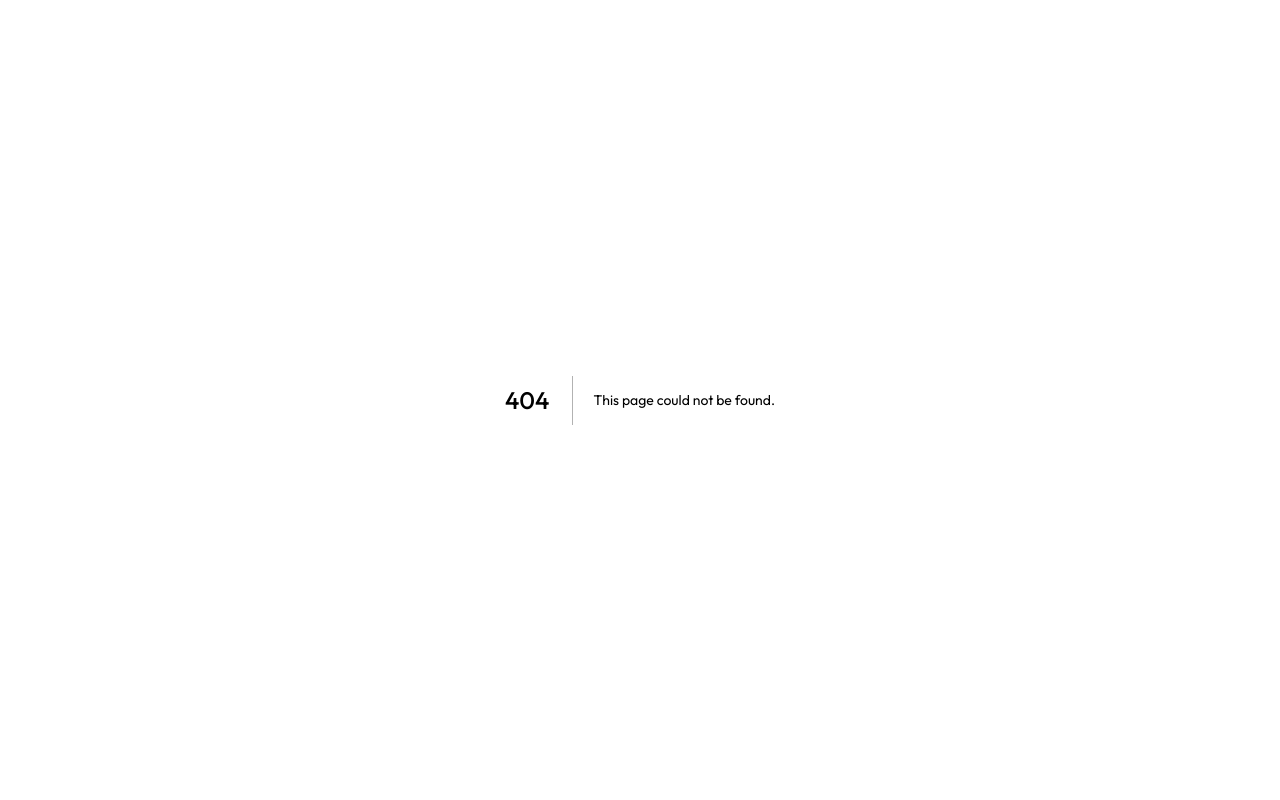
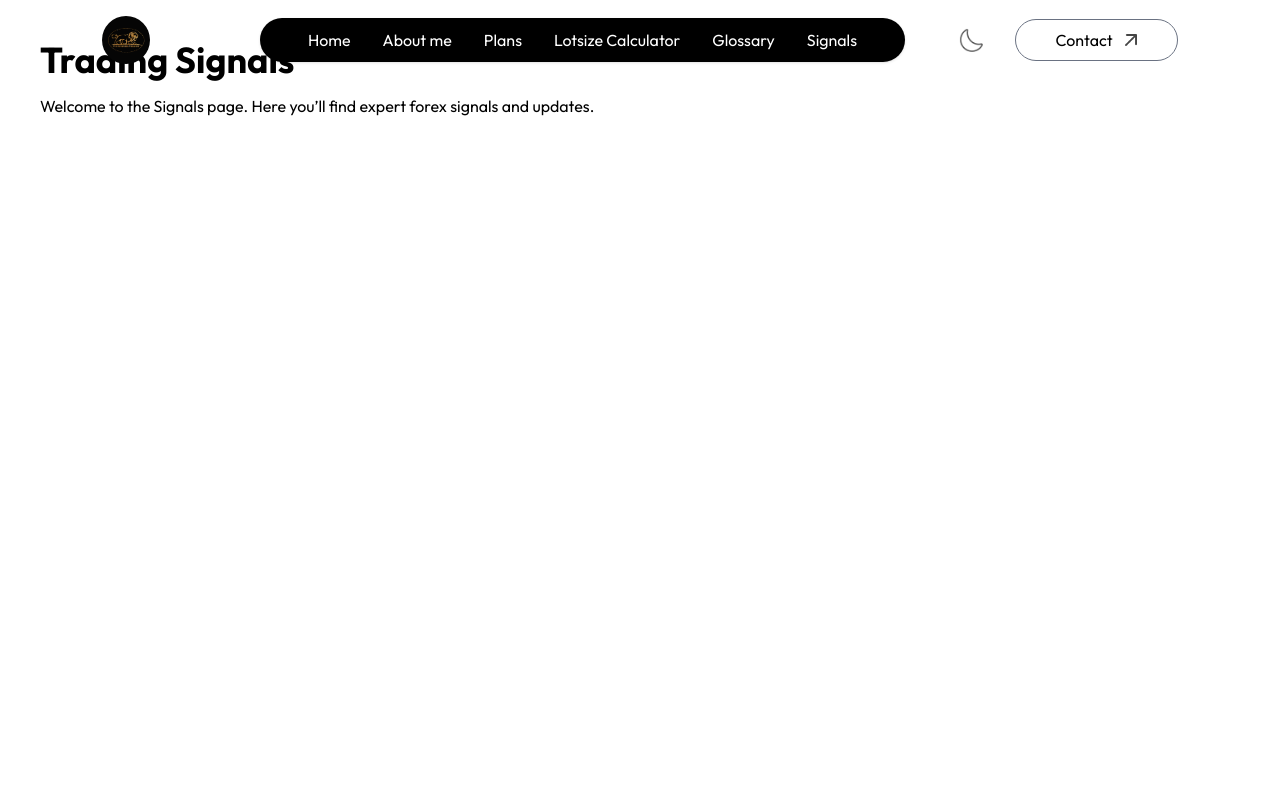
Before and after one commit to EQuarcoo/nextappdeploy, a Next.js app: page /signals in a window 1280 px wide. Before the commit this address had no page. Shown: the top 800 px of the page. Built offline with nearby package versions, Linux system fonts and the light colour scheme; a web font is replaced by a local one.

Commit message:
Update layouts

```diff
--- a/app/components/About.jsx
+++ b/app/components/About.jsx
@@ -24,7 +24,7 @@ He is a dedicated mentor, passionate about guiding individuals on their transfor
  </p>
       <div className="flex justify-center">
   <a
-    href="https://t.me/Karkaah1"
+    href="https://t.me/forexjesus01"
     target="_blank"
     rel="noopener noreferrer"
   >
--- a/app/components/Header.jsx
+++ b/app/components/Header.jsx
@@ -46,7 +46,7 @@ const Header = () => {
 
 
         <h1 className="text-3xl sm:text-6xl lg:text-[66px] font-Ovo">
-          Make money from the 7 Trillion Plus dollar market
+          Make money from the 6 Trillion Plus dollar market
         </h1>
         <p className="max-w-2xl mx-auto font-Ovo">
           Discover the secret strategies of everyday people who are transforming modest investments into substantial fortunes from the biggest financial market of over 6 trillion dollars.
--- a/app/components/Hero.jsx
+++ b/app/components/Hero.jsx
@@ -1,6 +1,43 @@
-import React from 'react'
+import React, { useState } from 'react';
 
 const Hero = () => {
+  const [modalOpen, setModalOpen] = useState(false);
+  const [selectedPackage, setSelectedPackage] = useState(null);
+
+  const packages = [
+    {
+      id: 'beginner',
+      title: 'Beginner Package',
+      price: '100 GHS',
+      features: ['Basic signals', 'Intro to Forex', 'Community support'],
+      paymentLink: 'https://paymentlink.com/beginner',
+    },
+    {
+      id: 'intermediate',
+      title: 'Intermediate Package',
+      price: '300 GHS',
+      features: ['All Beginner features', 'Advanced signals', 'Weekly webinars'],
+      paymentLink: 'https://paymentlink.com/intermediate',
+    },
+    {
+      id: 'advanced',
+      title: 'Advanced Package',
+      price: '600 GHS',
+      features: ['All Intermediate features', '1-on-1 coaching', 'Exclusive alerts'],
+      paymentLink: 'https://paymentlink.com/advanced',
+    },
+  ];
+
+  const openModal = (pkgId) => {
+    setSelectedPackage(packages.find((p) => p.id === pkgId));
+    setModalOpen(true);
+  };
+
+  const closeModal = () => {
+    setModalOpen(false);
+    setSelectedPackage(null);
+  };
+
   return (
     <div>
       <section className="text-white body-font bg-black">
@@ -12,9 +49,8 @@ const Hero = () => {
             exceptional Forex Traders
           </h1>
 
-    {/* Scrollable Card Row with scrollbar hidden */}
+          {/* Your original 3 cards — left untouched */}
           <div className="flex flex-wrap justify-center gap-8">
-
             {/* CARD 1 */}
             <div className="w-[320px] flex-shrink-0">
               <div className="bg-yellow-700 p-6 rounded-lg h-full flex flex-col justify-start">
@@ -26,13 +62,19 @@ const Hero = () => {
                     </svg>
                   </div>
                   <div className="ml-4">
-              <h2 className="text-black text-lg font-bold mb-2">Connect with over 10,000 traders</h2>
+                    <h2 className="text-black text-lg font-bold mb-2">Connect with over 1000 traders</h2>
                     <ul className="list-disc ml-4 text-base text-black space-y-1">
                       <li>High-performance trading signals</li>
                       <li>Expert-approved resources and tools</li>
                       <li>A supportive knowledge-sharing community</li>
                     </ul>
-              <a className="mt-4 inline-flex text-black font-bold items-center cursor-pointer">Learn More
+                    <a
+                      href="https://t.me/TheWinningTeamForex"
+                      target="_blank"
+                      rel="noopener noreferrer"
+                      className="mt-4 inline-flex text-black font-bold items-center cursor-pointer"
+                    >
+                      Learn More
                       <svg className="w-4 h-4 ml-2" viewBox="0 0 24 24" fill="none" stroke="currentColor"
                         strokeLinecap="round" strokeLinejoin="round" strokeWidth="2">
                         <path d="M5 12h14M12 5l7 7-7 7" />
@@ -60,7 +102,13 @@ const Hero = () => {
                     <p className="text-base text-black">
                       A transformative education for ambitious traders. Our curriculum covers everything from basics to advanced strategies.
                     </p>
-              <a className="mt-4 inline-flex text-black items-center  font-bold cursor-pointer">Learn More
+                    <a
+                      href="https://t.me/TheWinningTeamForex"
+                      target="_blank"
+                      rel="noopener noreferrer"
+                      className="mt-4 inline-flex text-black items-center font-bold cursor-pointer"
+                    >
+                      Learn More
                       <svg className="w-4 h-4 ml-2" viewBox="0 0 24 24" fill="none" stroke="currentColor"
                         strokeLinecap="round" strokeLinejoin="round" strokeWidth="2">
                         <path d="M5 12h14M12 5l7 7-7 7" />
@@ -90,7 +138,13 @@ const Hero = () => {
                       <li>Actionable insights for better results</li>
                     </ul>
                     <p className="text-black mt-2">Schedule your private session today and transform your trading results!</p>
-              <a className="mt-4 inline-flex text-black items-center font-bold cursor-pointer">Learn More
+                    <a
+                      href="https://t.me/forexjesus01"
+                      target="_blank"
+                      rel="noopener noreferrer"
+                      className="mt-4 inline-flex text-black items-center font-bold cursor-pointer"
+                    >
+                      Learn More
                       <svg className="w-4 h-4 ml-2" viewBox="0 0 24 24" fill="none" stroke="currentColor"
                         strokeLinecap="round" strokeLinejoin="round" strokeWidth="2">
                         <path d="M5 12h14M12 5l7 7-7 7" />
@@ -100,43 +154,14 @@ const Hero = () => {
                 </div>
               </div>
             </div>
-
           </div>
-
-    {/* Call to Action Banner - stays the same */}
-    <div className="relative bg-cover bg-center bg-no-repeat mt-20 rounded-lg overflow-hidden"
-      style={{ backgroundImage: "url('/slider2.jpg')" }}>
-      <div className="absolute inset-0 bg-black opacity-80"></div>
-      <div className="relative z-10 flex flex-col items-center text-center text-white px-4 py-20">
-        <h1 className="text-3xl sm:text-5xl font-bold title-font mb-6">
-          Transform Your Trading Journey with our
-          <br className="hidden sm:block" />
-          Expert-Led Curriculum
-        </h1>
-        <p className="max-w-xl mb-6">
-          Unlock your full potential with our structured, easy-to-follow learning path designed to help you thrive in the forex market.
-        </p>
-        <div className="flex gap-4 flex-wrap justify-center">
-          <button className="bg-yellow-700 hover:bg-indigo-600 text-white py-2 px-6 rounded text-lg">
-            Beginner
-          </button>
-          <button className="bg-yellow-700 hover:bg-indigo-600 text-white py-2 px-6 rounded text-lg">
-            Intermediate
-          </button>
-          <button className="bg-yellow-700 hover:bg-indigo-600 text-white py-2 px-6 rounded text-lg">
-            Advance
-          </button>
-        </div>
-      </div>
-    </div>
-
-  </div>
-</section>
 
 
 
         </div>
-  )
-}
+      </section>
+    </div>
+  );
+};
 
-export default Hero
+export default Hero;
--- a/app/components/Navbar.jsx
+++ b/app/components/Navbar.jsx
@@ -1,74 +1,160 @@
+"use client" // Mark this as a client component to use hooks like useState and useEffect
+
 import { assets } from '@/assets/assets'
 import Image from 'next/image'
-import React, { useEffect, useState } from 'react'
-import { useRef } from 'react'
-
+import Link from 'next/link'
+import React, { useEffect, useState, useRef } from 'react'
 
 const Navbar = () => {
-const [isScroll, setIsScroll ]=useState(false)
-const sideMenuRef = useRef();
+  const [isScroll, setIsScroll] = useState(false)
+  const sideMenuRef = useRef()
 
-const openMenu = ()=>{
+  // Open mobile side menu by sliding it in
+  const openMenu = () => {
     sideMenuRef.current.style.transform = 'translateX(-16rem)'
   }
 
-const closeMenu = ()=>{
+  // Close mobile side menu by sliding it out
+  const closeMenu = () => {
     sideMenuRef.current.style.transform = 'translateX(16rem)'
   }
 
-useEffect(()=>{
-  window.addEventListener('scroll', ()=>{
-    if(scroll > 50){
+  // Add scroll listener to update navbar background on scroll
+  useEffect(() => {
+    const handleScroll = () => {
+      if (window.scrollY > 50) {
         setIsScroll(true)
+      } else {
+        setIsScroll(false)
+      }
+    }
+    window.addEventListener('scroll', handleScroll)
+    return () => window.removeEventListener('scroll', handleScroll)
+  }, [])
 
-    }else{
-      setIsScroll(true)
-    }
-  })
-})
   return (
     <>
-    {/* <div className='fixed top-0 right-0 z-10 translate-y-[-80%]'>
-      <Image src={assets.header_bg_color} alt='' className='w-full' />
-    </div> */}
-        <nav className={`w-full fixed px-5 lg:px-8 xl:px-[8%] py-4 flex items-center justify-between z-50 ${isScroll? "bg-white bg-opacity-50 backdrop-blur-lg shadow-sm": ""}`}>
-            <a href='#top' >
-                <Image src = {assets.logotwt} alt='' className='w-12 h-12 cursor-pointer mr-14 rounded-full'/>
-            </a>
-            <ul className={`hidden md:flex item-center gap-6 lg:gap-8 rounded-full px-12 py-3 ${isScroll ? "": " bg-black shadow-sm bg-opacity-50"}`}>
-                <li><a className='font-Ovo' href='#top'>Home</a></li>
-                <li><a className='font-Ovo' href='#about'>About me</a></li>
-                <li><a className='font-Ovo' href='#plans'>Plans</a></li>
-                <li><a className='font-Ovo' href='#lotcal'>Lotsize Calculator</a></li>
-                <li><a  className='font-Ovo'href='#Glossary'>Glossary</a></li>
+      <nav
+        className={`w-full fixed px-5 lg:px-8 xl:px-[8%] py-4 flex items-center justify-between z-50 ${
+          isScroll ? 'bg-white bg-opacity-50 backdrop-blur-lg shadow-sm' : ''
+        }`}
+      >
+        {/* Logo linking to top of home page */}
+        <Link href="/#top">
+          <Image
+            src={assets.logotwt}
+            alt="Logo"
+            className="w-12 h-12 cursor-pointer mr-14 rounded-full"
+          />
+        </Link>
 
-            </ul>
-            <div className='flex items-center gap-4'>
-              <button >
-                 <Image src={assets.moon_icon} alt='' className='w-6'/>
-              </button>
-              <a href="#contact" className='hidden lg:flex items-center gap-3 px-10 py-2.5 border font-Ovo border-gray-500 rounded-full ml-4 '>Contact <Image src={assets.arrow_icon} alt='' className='w-3'/></a>
-              <button className='block md:hidden ml-3' onClick={openMenu}>
-                 <Image src={assets.menu_black} alt='' className='w-6'/>
-              </button>
-              { /* -------- mobile menu ----------*/}
-
-              <ul ref={sideMenuRef} className=' flex md:hidden flex-col gap-4 py-20 px-10 fixed -right-64 top-0 bottom-0 w-64 z-50 h-screen bg-rose-50 transition duration-500'>
-              <div className='absolute right-6 top-6' onClick={closeMenu}>
-                  <Image src={assets.close_black} alt='' className='w-5 cursor-pointer'/>
-              </div>
-              <li><a className='font-Ovo'    onClick={closeMenu}  href='#top'>Home</a></li>
-                <li><a className='font-Ovo'  onClick={closeMenu}  href='#about'>About me</a></li>
-                <li><a className='font-Ovo'  onClick={closeMenu}  href='#plans'>Plans</a></li>
-                <li><a className='font-Ovo'  onClick={closeMenu}  href='#lotcal'>Lotsize Calculator</a></li>
-                <li><a  className='font-Ovo' onClick={closeMenu}  href='#glossary'>Glossary</a></li>
+        {/* Desktop Menu */}
+        <ul
+          className={`hidden md:flex items-center gap-6 lg:gap-8 rounded-full px-12 py-3 ${
+            isScroll ? '' : 'bg-black shadow-sm bg-opacity-50 text-white'
+          }`}
+        >
+          {/* Updated all anchors to Next.js Links with full path and hash */}
+          <li>
+            <Link href="/#top" className="font-Ovo">
+              Home
+            </Link>
+          </li>
+          <li>
+            <Link href="/#about" className="font-Ovo">
+              About me
+            </Link>
+          </li>
+          <li>
+            <Link href="/#plans" className="font-Ovo">
+              Plans
+            </Link>
+          </li>
+          <li>
+            <Link href="/#lotcal" className="font-Ovo">
+              Lotsize Calculator
+            </Link>
+          </li>
+          <li>
+            <Link href="/#glossary" className="font-Ovo">
+              Glossary
+            </Link>
+          </li>
+          <li>
+            <Link href="/signals" className="font-Ovo">
+              Signals
+            </Link>
+          </li>
         </ul>
 
+        <div className="flex items-center gap-4">
+          <button>
+            <Image src={assets.moon_icon} alt="Toggle Theme" className="w-6" />
+          </button>
+
+          {/* Contact button visible on large screens */}
+          <Link
+            href="/#contact"
+            className="hidden lg:flex items-center gap-3 px-10 py-2.5 border font-Ovo border-gray-500 rounded-full ml-4"
+          >
+            Contact <Image src={assets.arrow_icon} alt="" className="w-3" />
+          </Link>
+
+          {/* Mobile menu button */}
+          <button className="block md:hidden ml-3" onClick={openMenu}>
+            <Image src={assets.menu_black} alt="Open menu" className="w-6" />
+          </button>
+
+          {/* Mobile Side Menu */}
+          <ul
+            ref={sideMenuRef}
+            className="flex md:hidden flex-col gap-4 py-20 px-10 fixed -right-64 top-0 bottom-0 w-64 z-50 h-screen bg-rose-50 transition duration-500"
+            style={{ transform: 'translateX(16rem)' }} // Start hidden
+          >
+            {/* Close button */}
+            <div className="absolute right-6 top-6" onClick={closeMenu}>
+              <Image
+                src={assets.close_black}
+                alt="Close menu"
+                className="w-5 cursor-pointer"
+              />
+            </div>
+
+            {/* Updated all links here as well with closeMenu onClick */}
+            <li>
+              <Link href="/#top" className="font-Ovo" onClick={closeMenu}>
+                Home
+              </Link>
+            </li>
+            <li>
+              <Link href="/#about" className="font-Ovo" onClick={closeMenu}>
+                About me
+              </Link>
+            </li>
+            <li>
+              <Link href="/#plans" className="font-Ovo" onClick={closeMenu}>
+                Plans
+              </Link>
+            </li>
+            <li>
+              <Link href="/#lotcal" className="font-Ovo" onClick={closeMenu}>
+                Lotsize Calculator
+              </Link>
+            </li>
+            <li>
+              <Link href="/#glossary" className="font-Ovo" onClick={closeMenu}>
+                Glossary
+              </Link>
+            </li>
+            <li>
+              <Link href="/signals" className="font-Ovo" onClick={closeMenu}>
+                Signals
+              </Link>
+            </li>
+          </ul>
         </div>
       </nav>
     </>
-
-
   )
 }
 
--- /dev/null
+++ b/app/components/Pricing.jsx
@@ -0,0 +1,141 @@
+import React, { useState } from 'react';
+
+const packages = [
+  {
+    name: 'Beginner',
+    price: '200 GHS',
+    features: [
+      'Basic trading signals',
+      'Access to community chat',
+      'Monthly webinars',
+    ],
+  },
+  {
+    name: 'Intermediate',
+    price: '500 GHS',
+    features: [
+      'Advanced signals & strategies',
+      'Weekly live Q&A',
+      'Exclusive resources access',
+    ],
+  },
+  {
+    name: 'Advanced',
+    price: '1000 GHS',
+    features: [
+      'Personal coaching sessions',
+      'Daily signals & trade alerts',
+      'Priority support',
+    ],
+  },
+];
+
+const Pricing = () => {
+  const [modalOpen, setModalOpen] = useState(false);
+  const [selectedPackage, setSelectedPackage] = useState(null);
+
+  const openModal = (pkg) => {
+    setSelectedPackage(pkg);
+    setModalOpen(true);
+  };
+
+  const closeModal = () => {
+    setModalOpen(false);
+    setSelectedPackage(null);
+  };
+
+  return (
+    <section
+      className="relative py-16 px-4 text-white"
+      style={{
+        backgroundImage: "url('/slider2.jpg')",
+        backgroundSize: 'cover',
+        backgroundPosition: 'center',
+      }}
+    >
+      {/* Dark overlay */}
+      <div className="absolute inset-0 bg-black opacity-70"></div>
+
+      <div className="relative max-w-7xl mx-auto">
+        <h2 className="text-yellow-400 text-4xl font-bold text-center mb-12 z-10 relative">
+          Choose Your Trading Package
+        </h2>
+
+        <div className="flex flex-wrap justify-center gap-8 z-10 relative">
+          {packages.map((pkg) => (
+            <div
+              key={pkg.name}
+              className="w-80 bg-yellow-400 bg-opacity-90 rounded-lg p-6 text-black flex flex-col justify-between shadow-lg"
+            >
+              <h3 className="text-2xl font-bold mb-4">{pkg.name}</h3>
+              <ul className="mb-6 list-disc ml-5 space-y-2">
+                {pkg.features.map((feature, i) => (
+                  <li key={i}>{feature}</li>
+                ))}
+              </ul>
+              <p className="text-lg font-semibold mb-6">Price: {pkg.price}</p>
+              <button
+                onClick={() => openModal(pkg)}
+                className="bg-black text-yellow-400 py-2 rounded font-bold hover:bg-gray-900 transition"
+              >
+                Get Started
+              </button>
+            </div>
+          ))}
+        </div>
+      </div>
+
+      {/* Modal */}
+      {modalOpen && selectedPackage && (
+        <div
+          className="fixed inset-0 bg-black bg-opacity-80 flex items-center justify-center z-50 p-4"
+          onClick={closeModal}
+        >
+          <div
+            className="bg-yellow-400 text-black rounded-lg p-8 max-w-md w-full relative"
+            onClick={(e) => e.stopPropagation()}
+            style={{ animation: 'fadeInScale 0.3s ease forwards' }}
+          >
+            <button
+              className="absolute top-3 right-3 text-black font-bold text-xl"
+              onClick={closeModal}
+              aria-label="Close modal"
+            >
+              &times;
+            </button>
+            <h3 className="text-3xl font-bold mb-4">{selectedPackage.name} Package</h3>
+            <p className="mb-4">Price: {selectedPackage.price}</p>
+            <ul className="list-disc ml-5 mb-6">
+              {selectedPackage.features.map((feature, i) => (
+                <li key={i}>{feature}</li>
+              ))}
+            </ul>
+            <p className="mb-6">Proceed to payment to complete your subscription.</p>
+            <button
+              className="bg-black text-yellow-400 py-2 rounded font-bold hover:bg-gray-900 w-full"
+              onClick={() => alert('Redirecting to payment gateway...')}
+            >
+              Pay Now
+            </button>
+          </div>
+        </div>
+      )}
+
+      {/* Modal Animation */}
+      <style>{`
+        @keyframes fadeInScale {
+          0% {
+            opacity: 0;
+            transform: scale(0.8);
+          }
+          100% {
+            opacity: 1;
+            transform: scale(1);
+          }
+        }
+      `}</style>
+    </section>
+  );
+};
+
+export default Pricing;
--- a/app/layout.js
+++ b/app/layout.js
@@ -1,4 +1,6 @@
 import { Outfit, Ovo } from "next/font/google";
+import Navbar from "./components/Navbar";
+import Footer from "./components/Footer";
 import "./globals.css";
 
 const outfit = Outfit({
@@ -22,7 +24,9 @@ export default function RootLayout({ children }) {
       <body
         className={`${outfit.className} ${ovo.className} antialiased leading-5 overflow-x-hidden `}
       >
+        <Navbar />
         {children}
+         <Footer />
       </body>
     </html>
   );
--- a/app/page.js
+++ b/app/page.js
@@ -2,10 +2,11 @@
 import { useEffect, useState } from "react";
 import About from "./components/About";
 import Header from "./components/Header";
-import Navbar from "./components/Navbar";
-import Plans from "./components/Plans";
+
+
 import Footer from "./components/Footer";
 import Hero from "./components/Hero";
+import Pricing from "./components/Pricing";
 
 
 
@@ -15,13 +16,15 @@ export default function Home() {
 
     <>
 
-    <Navbar />
+
     <Header />
     <About />
     <Hero/>
-    <Plans />
+    <Pricing/>
 
-    <Footer />
+
+
+
     </>
   );
 }
--- /dev/null
+++ b/app/signals/page.jsx
@@ -0,0 +1,16 @@
+import React from 'react'
+
+const Page = () => {
+  return (
+
+      <div>
+       <div className="min-h-screen bg-white text-black p-10">
+      <h1 className="text-4xl font-bold mb-4">Trading Signals</h1>
+      <p>Welcome to the Signals page. Here you’ll find expert forex signals and updates.</p>
+    </div>
+    </div>
+
+  )
+}
+
+export default Page
```
Lines whose indentation alone changed are shown as unchanged.
